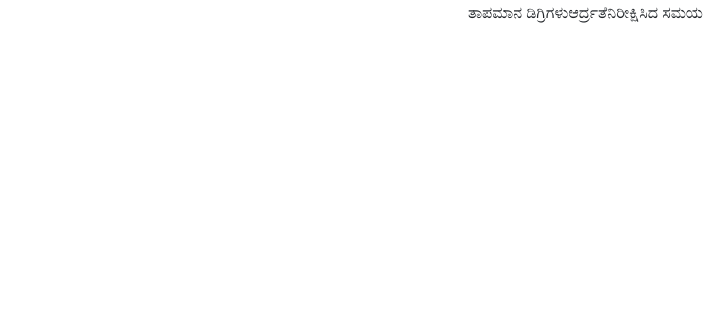
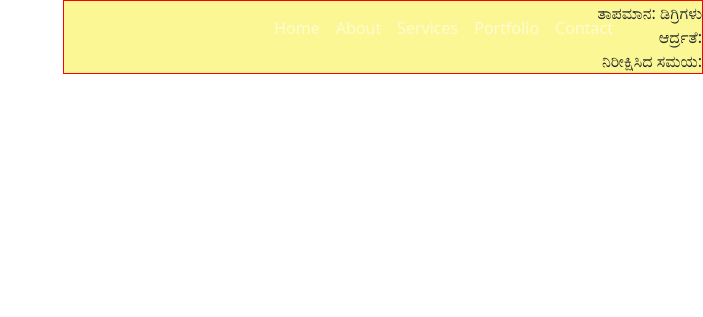
Before and after one commit to Surakshapttc/my-portfolio, a plain HTML site: page index.html in a window 1280 px wide. Shown: the top 317 px of the page, without its empty margins (577-1280 px from the left). Drawn offline with nearby package versions, Linux system fonts and the light colour scheme; no server answers.

Commit message:
Update index.html
edited

```diff
--- a/index.html
+++ b/index.html
@@ -12,19 +12,17 @@
   <!-- font awesome -->
   <script src="https://kit.fontawesome.com/31149d48b0.js" crossorigin="anonymous"></script>
   <style>
-    #WDOUT{
-    display: flex;
-    justify-content:flex-end;
-
-
+    #wdOut{
+      display:flex;
+      justify-content: flex-end;
     }
-    #WD{
+    #wd {
       text-align: right;
       border: 1px solid red;
-    background-color: pink;
+      background-color: #fcf795;
       width: 50%;
+}
 
-}
   </style>
 </head>
 
@@ -60,16 +58,18 @@
     </nav>
   <div style="color: black;" id="catFact"></div>
   <!-- Paste this in the body tag -->
-  <div id="#WD">
-  <div id="WDOUT">
+  <!-- weather API -->
+  <div id="wdOut">
+    <div id="wd">
       <div id="place"></div>
       <div id="state"></div>
       <div id="time"></div>
-<span>ತಾಪಮಾನ <span id="temperature">ಡಿಗ್ರಿಗಳು</span></span><br>
-<span>ಆರ್ದ್ರತೆ <span id="humidity"></span></span>
-  <span>ನಿರೀಕ್ಷಿಸಿದ ಸಮಯ <span id="observedAt"></span></span>
+      <span>ತಾಪಮಾನ: <span id="temperature"></span> ಡಿಗ್ರಿಗಳು </span><br>
+      <span>ಆರ್ದ್ರತೆ: <span id="humidity"></span></span><br>
+      <span>ನಿರೀಕ್ಷಿಸಿದ ಸಮಯ: <span id="observedAt"></span></span>
     </div>
   </div>
+
 
   <script src="https://code.jquery.com/jquery-3.7.1.min.js" integrity="sha256-/JqT3SQfawRcv/BIHPThkBvs0OEvtFFmqPF/lYI/Cxo=" crossorigin="anonymous"></script>
 
```
Lines whose indentation alone changed are shown as unchanged.
